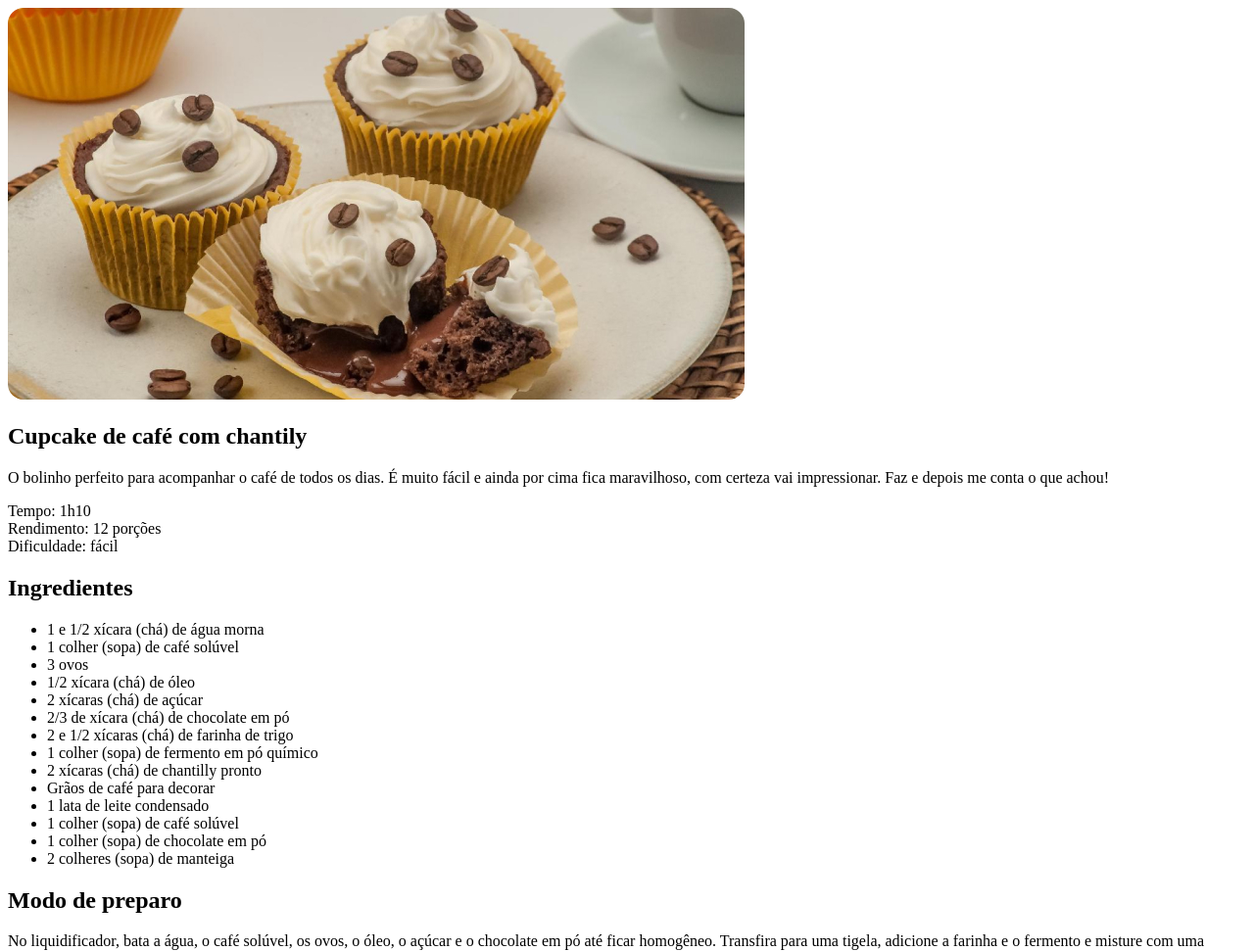
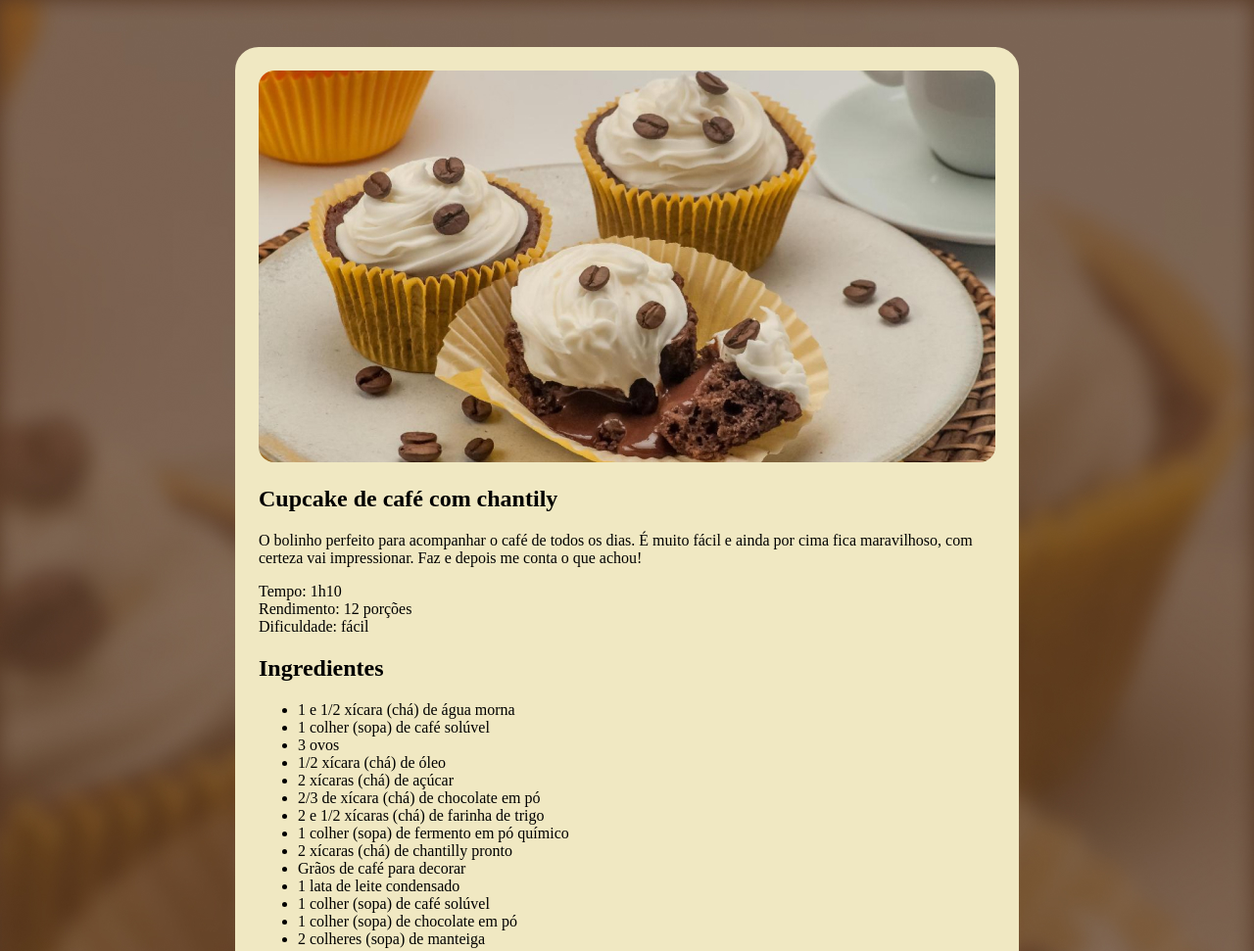
Before and after one commit to hannahmem/Primeiro-projeto, a plain HTML site: page index.html in a window 1280 px wide. Shown: the top 971 px of the page at 98% size. Drawn offline with Linux system fonts and the light colour scheme.

Commit message:
imagem de fundo, estilo #page

```diff
--- a/style.css
+++ b/style.css
@@ -1,4 +1,17 @@
+body {
+    background-image: url(assets/bg.jpg);
+    background-size: cover;
+}
+
+#page {
+    box-sizing: border-box; /* tira o padrão da caixa */
+    width: 800px;
+    padding: 24px;
+    background-color: #F0E8C2;
+    border-radius: 24px;
+    margin: 48px auto;
+}
+
 img {
     border-radius: 16px;
-
 }
```
Also changed, not shown: assets/bg-image.jpg (deleted), assets/bg.jpg (added), assets/main-image.png (deleted).
